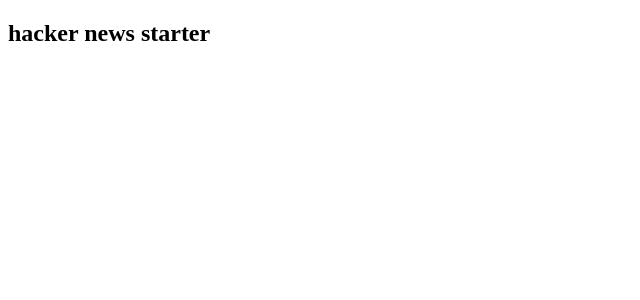
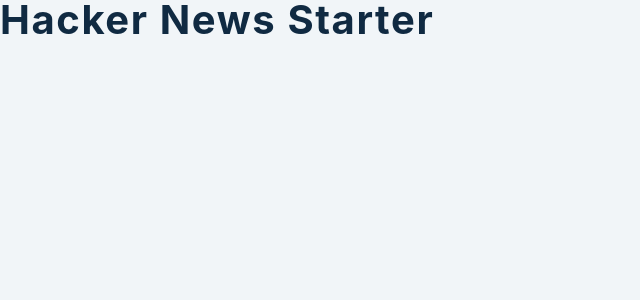
Before and after one commit to Ilie1985/tech_news_reactjs, a React (Create React App) app: page / in a window 1280 px wide. Shown: the top 300 px of the page, without its empty margins (0-640 px from the left). Built offline with nearby package versions, Linux system fonts and the light colour scheme.

Commit message:
global styles css

```diff
--- a/src/index.css
+++ b/src/index.css
@@ -44,3 +44,93 @@
   --max-width: 1170px;
   --fixed-width: 620px;
 }
+
+/*
+===============
+Global Styles
+===============
+*/
+
+*,
+::after,
+::before {
+  margin: 0;
+  padding: 0;
+  box-sizing: border-box;
+}
+body {
+  font-family: -apple-system, BlinkMacSystemFont, 'Segoe UI', Roboto, Oxygen,
+    Ubuntu, Cantarell, 'Open Sans', 'Helvetica Neue', sans-serif;
+  background: var(--clr-grey-10);
+  color: var(--clr-grey-1);
+  line-height: 1.5;
+  font-size: 0.875rem;
+}
+ul {
+  list-style-type: none;
+}
+a {
+  text-decoration: none;
+}
+h1,
+h2,
+h3,
+h4 {
+  letter-spacing: var(--spacing);
+  text-transform: capitalize;
+  line-height: 1.25;
+  margin-bottom: 0.75rem;
+}
+h1 {
+  font-size: 2.5rem;
+}
+h2 {
+  font-size: 2rem;
+}
+h3 {
+  font-size: 1.25rem;
+}
+h4 {
+  font-size: 0.875rem;
+}
+p {
+  margin-bottom: 1.25rem;
+  color: var(--clr-grey-3);
+}
+@media screen and (min-width: 800px) {
+  h1 {
+    font-size: 3rem;
+  }
+  h2 {
+    font-size: 2.5rem;
+  }
+  h3 {
+    font-size: 1.75rem;
+  }
+  h4 {
+    font-size: 1rem;
+  }
+  body {
+    font-size: 1rem;
+  }
+  h1,
+  h2,
+  h3,
+  h4 {
+    line-height: 1;
+  }
+}
+/*  global classes */
+
+/* section */
+.section {
+  width: 90vw;
+  margin: 0 auto;
+  max-width: var(--max-width);
+}
+
+@media screen and (min-width: 992px) {
+  .section {
+    width: 95vw;
+  }
+}
```
